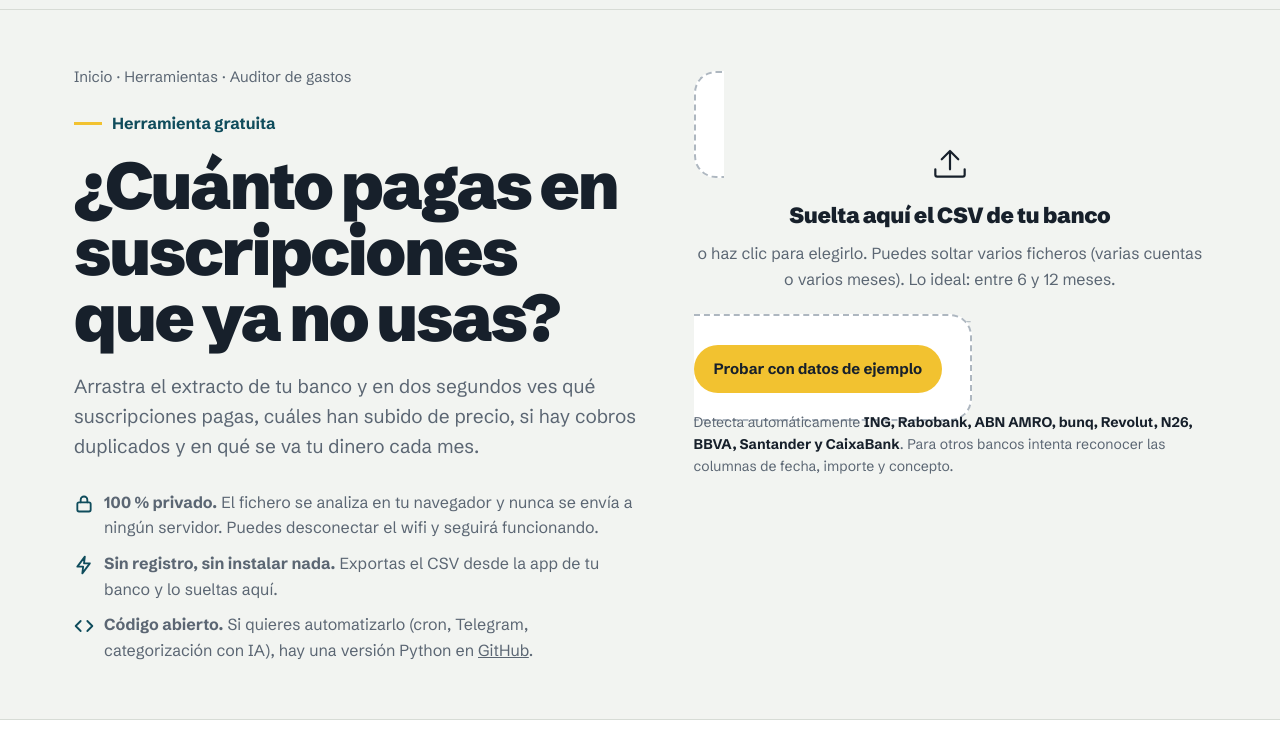
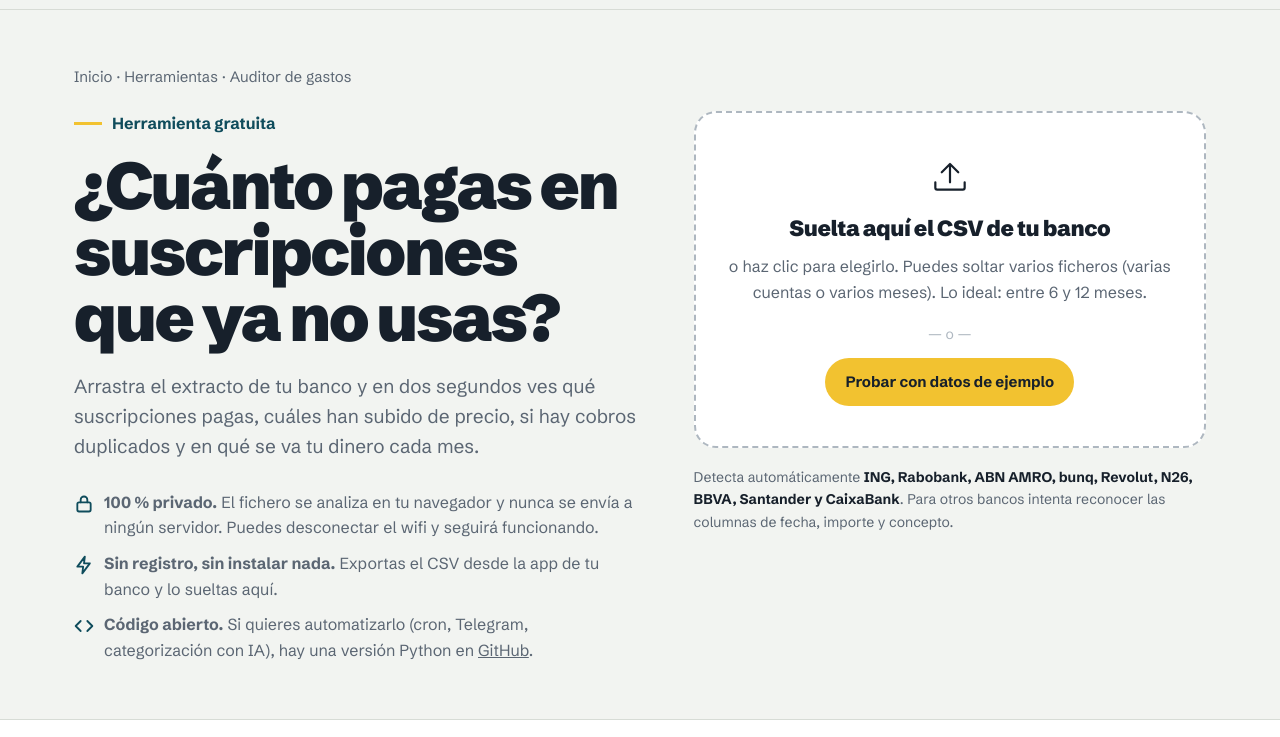
Before and after one commit to rokelinho/tippingpoint-web, a plain HTML site: page herramientas/auditor-gastos/index.html in a window 1280 px wide. Shown: the part 63-800 px from the top of the page. Drawn offline with Linux system fonts and the light colour scheme.

Commit message:
Auditor: corregir zona de arrastre y ajustes móvil

```diff
--- a/herramientas/auditor-gastos/index.html
+++ b/herramientas/auditor-gastos/index.html
@@ -43,7 +43,7 @@
   .hero-grid{display:grid;grid-template-columns:minmax(0,1.1fr) minmax(0,1fr);gap:56px;align-items:start}
   .trust{list-style:none;margin-top:28px;display:grid;gap:10px;font-size:16px;color:var(--slate)}
   .trust li{display:flex;gap:10px;align-items:flex-start}.trust svg{flex:none;width:20px;height:20px;margin-top:4px}
-  .drop{background:var(--paper);border:2px dashed var(--fog);border-radius:22px;padding:40px 28px;text-align:center;transition:border-color .2s,background .2s,transform .2s;cursor:pointer}
+  .drop{display:block;background:var(--paper);border:2px dashed var(--fog);border-radius:22px;padding:40px 28px;text-align:center;transition:border-color .2s,background .2s,transform .2s;cursor:pointer}
   .drop.over{border-color:var(--ink);background:var(--signal-soft);transform:scale(1.01)}
   .drop h3{font-size:22px;font-weight:900;letter-spacing:-.02em}.drop p{color:var(--slate);font-size:16px;margin-top:8px}
   .drop .or{margin:18px 0 12px;font-size:14px;color:var(--fog)}
```
